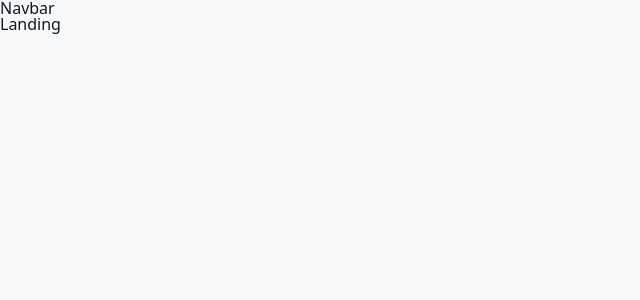
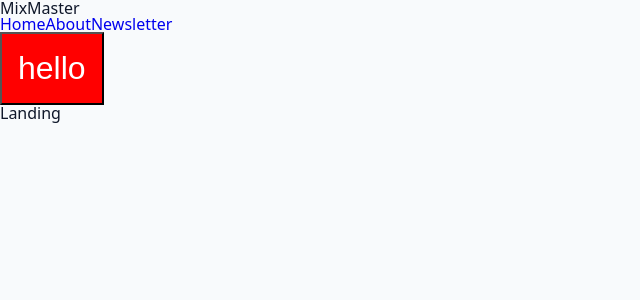
Before and after one commit to Boopalan-d3v/mixmaster, a React (Vite) app: page / in a window 1280 px wide. Shown: the top 300 px of the page, without its empty margins (0-640 px from the left). Built offline with nearby package versions, Linux system fonts and the light colour scheme.

Commit message:
add styled-component

```diff
--- a/src/Components/Navbar.jsx
+++ b/src/Components/Navbar.jsx
@@ -1,8 +1,27 @@
 import React from 'react'
+import { NavLink } from 'react-router-dom'
+import styled from 'styled-components'
+
+const StyledBtn = styled.button`
+  background: red;
+  color: white;
+  font-size:2rem;
+  padding: 1rem;
+`;
 
 const Navbar = () => {
   return (
-    <div>Navbar</div>
+    <nav >
+        <div className='nav-center'>
+            <span className='logo'>MixMaster</span>
+            <div className='nav-links'>
+                <NavLink to='/' className='nav-link'>Home</NavLink>
+                <NavLink to='/about' className='nav-link'>About</NavLink>
+                <NavLink to='/newsletter' className='nav-link'>Newsletter</NavLink>
+            </div>
+        </div>
+        <StyledBtn>hello</StyledBtn>
+    </nav>
   )
 }
 
```
